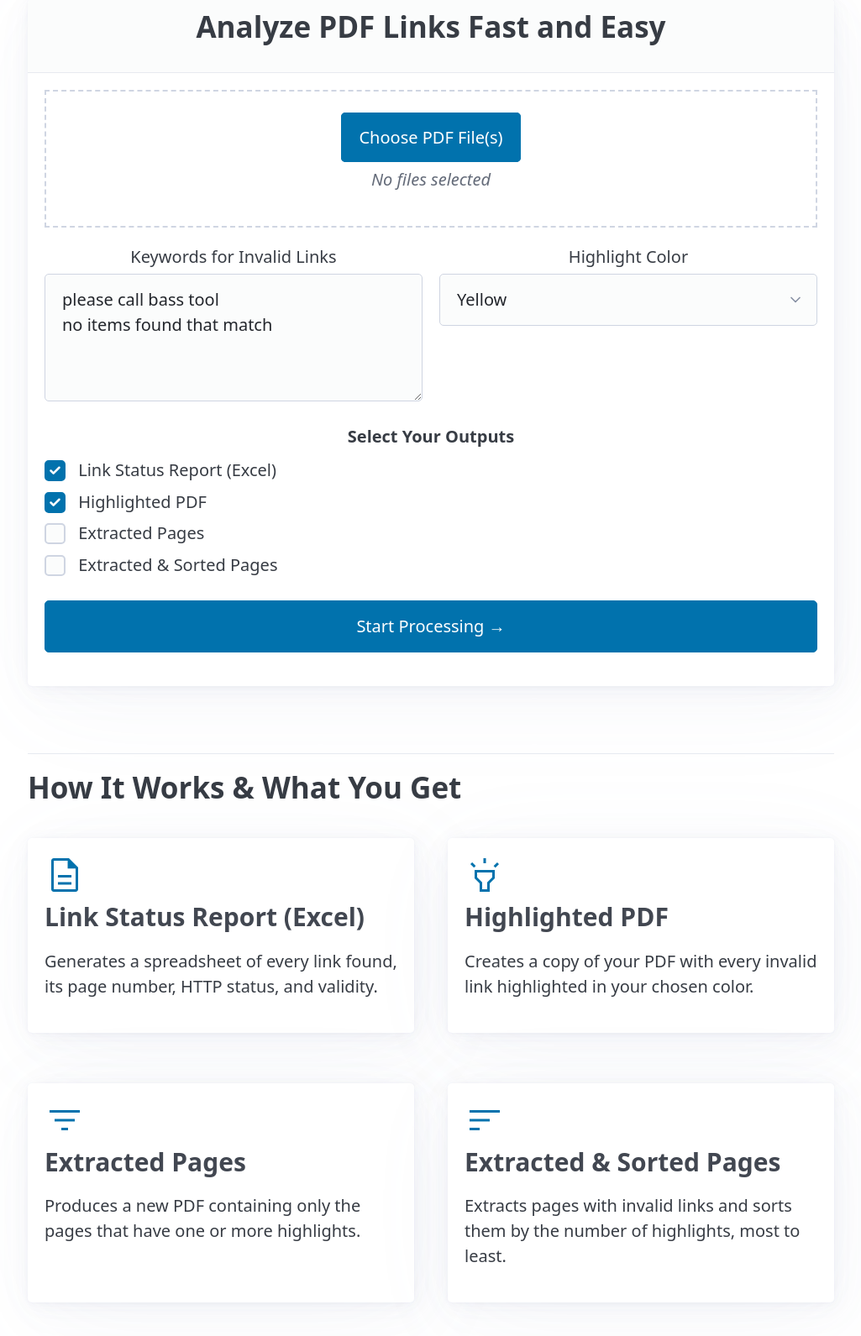
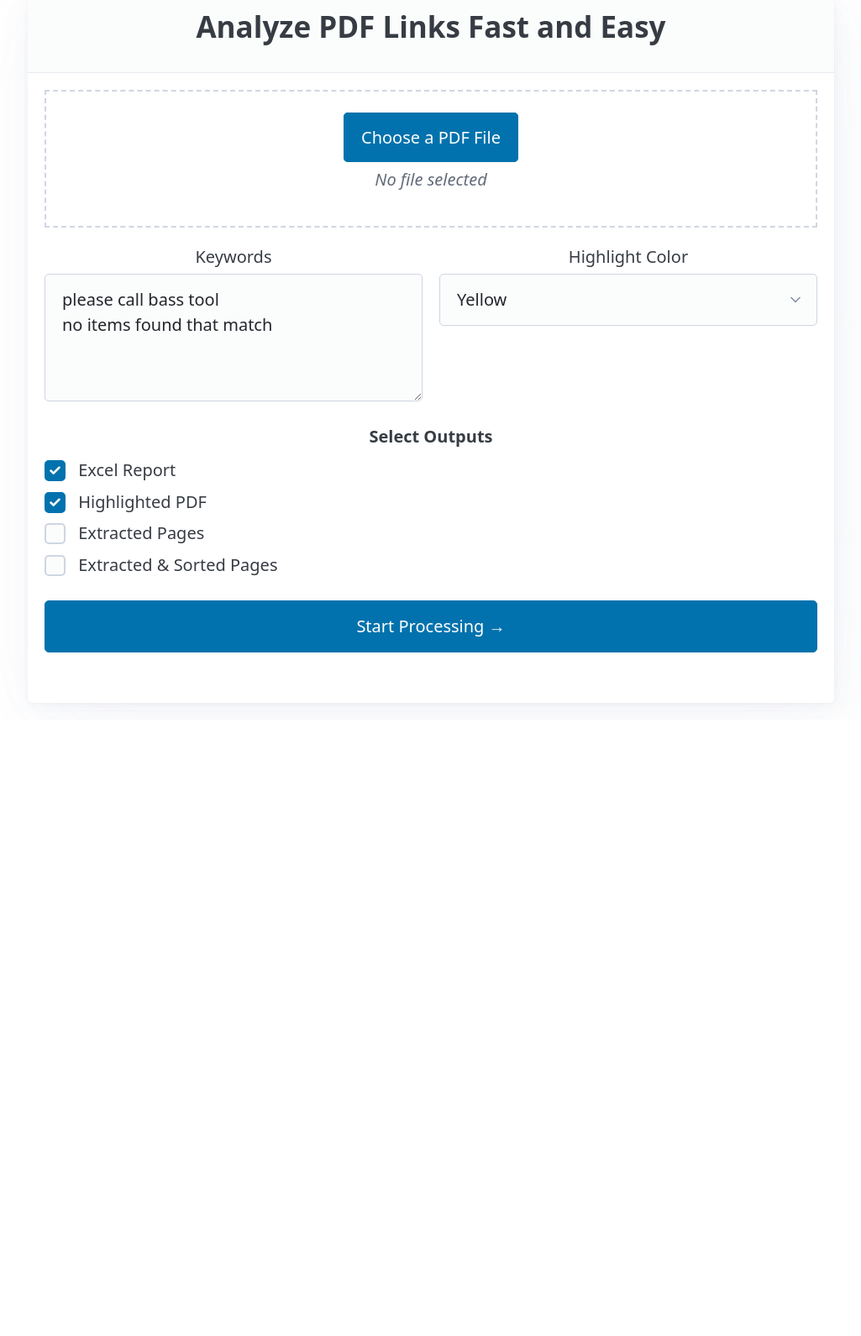
Before and after one commit to mto4167242/pdf-link-processor, a Flask app: page / in a window 1280 px wide. Shown: the part 125-1716 px from the top of the page at 84% size, without its empty margins (127-1152 px from the left). After the commit the page ends 966 px from the top, so only its background shows below. Run offline with Flask 3, Linux system fonts and the light colour scheme; some libraries are stand-ins or nearby versions.

Commit message:
Add files via upload

```diff
--- a/templates/index.html
+++ b/templates/index.html
@@ -5,139 +5,138 @@
     <meta charset="UTF-8">
     <meta name="viewport" content="width=device-width, initial-scale=1.0">
     <title>PDF Link Processor</title>
-
     <link rel="stylesheet" href="https://cdn.jsdelivr.net/npm/@picocss/pico@2/css/pico.min.css"/>
     <link rel="stylesheet" href="https://fonts.googleapis.com/css2?family=Material+Symbols+Outlined:opsz,wght,FILL,GRAD@24,400,0,0" />
-
-    <!-- Custom Styles -->
     <style>
-        :root { --pico-primary: #334e99; --pico-primary-hover: #263a73; --pico-primary-focus: rgba(51, 78, 153, 0.25); --pico-primary-inverse: #fff; }
-        .container { max-width: 960px; }
-        .navbar { display: flex; justify-content: space-between; align-items: center; padding: 1rem 0; margin-bottom: 2rem; }
-        .navbar-brand { display: flex; align-items: center; gap: 1rem; font-weight: bold; font-size: 1.2rem; }
-        .navbar-brand img { height: 40px; }
-        #theme-toggle { display: flex; align-items: center; justify-content: center; width: 44px; height: 44px; padding: 0; }
-        .form-box { text-align: center; }
-        input[type="file"] { display: none; }
-        .file-upload-wrapper { border: 2px dashed var(--pico-form-element-border-color); padding: 2rem; text-align: center; cursor: pointer; margin-bottom: 1rem; transition: border-color 0.2s; }
-        .file-upload-wrapper:hover { border-color: var(--pico-primary); }
-        #filename-display { margin-top: 1rem; font-style: italic; color: var(--pico-muted-color); }
-        .grid { grid-template-columns: 1fr 1fr; }
-        .instructions { margin-top: 4rem; text-align: left; }
-        .instructions-grid { display: grid; gap: 2rem; margin-top: 2rem; grid-template-columns: repeat(2, 1fr); }
-        .instructions-grid .material-symbols-outlined { font-size: 48px; color: var(--pico-primary); }
-        @media (max-width: 768px) { .instructions-grid { grid-template-columns: 1fr; } .grid { grid-template-columns: 1fr; } }
+        /* All previous styles are correct and unchanged */
+        .container { max-width: 960px; } .navbar { display: flex; justify-content: space-between; align-items: center; padding: 1rem 0; margin-bottom: 2rem; } .navbar-brand { display: flex; align-items: center; gap: 1rem; font-weight: bold; font-size: 1.2rem; } .navbar-brand img { height: 40px; } #theme-toggle { display: flex; align-items: center; justify-content: center; width: 44px; height: 44px; padding: 0; } .form-box { text-align: center; } input[type="file"] { display: none; } .file-upload-wrapper { border: 2px dashed var(--pico-form-element-border-color); padding: 2rem; text-align: center; cursor: pointer; margin-bottom: 1rem; transition: border-color 0.2s; } .file-upload-wrapper:hover { border-color: var(--pico-primary); } #filename-display { margin-top: 1rem; font-style: italic; color: var(--pico-muted-color); } .grid { grid-template-columns: 1fr 1fr; } .instructions { margin-top: 4rem; text-align: left; } .instructions-grid { display: grid; gap: 2rem; margin-top: 2rem; grid-template-columns: repeat(2, 1fr); } .instructions-grid .material-symbols-outlined { font-size: 48px; color: var(--pico-primary); } @media (max-width: 768px) { .instructions-grid { grid-template-columns: 1fr; } .grid { grid-template-columns: 1fr; } }
     </style>
 </head>
-
 <body>
     <div class="container">
-        <header>
-            <nav class="navbar">
-                <div class="navbar-brand"><img src="/static/logo.png" alt="App Logo"><span>PDF Link Processor</span></div>
-                <button id="theme-toggle" class="secondary outline"><span class="material-symbols-outlined">light_mode</span></button>
-            </nav>
+        <header> <!-- Header is unchanged -->
+            <nav class="navbar"><div class="navbar-brand"><img src="/static/logo.png" alt="App Logo"><span>PDF Link Processor</span></div><button id="theme-toggle" class="secondary outline"><span class="material-symbols-outlined">light_mode</span></button></nav>
         </header>
-
         <main>
             <article class="form-box">
                 <header><h2>Analyze PDF Links Fast and Easy</h2></header>
-                <form action="/process" method="post" enctype="multipart/form-data">
-                    <label for="pdf_file_input" class="file-upload-wrapper">
-                        <span role="button">Choose PDF File(s)</span>
-                        <div id="filename-display">No files selected</div>
-                    </label>
-                    <!-- Added 'multiple' to allow batch uploads -->
-                    <input type="file" name="pdf_file" id="pdf_file_input" required multiple>
-
+                <form id="process-form">
+                    <fieldset id="form-fieldset"> <!-- NEW: Fieldset to easily disable the form -->
+                        <label for="pdf_file_input" class="file-upload-wrapper"><span role="button">Choose a PDF File</span><div id="filename-display">No file selected</div></label>
+                        <input type="file" name="pdf_file" id="pdf_file_input" required>
                         <div class="grid">
-                        <label for="keywords">
-                            Keywords for Invalid Links
-                            <textarea name="keywords" id="keywords" rows="4">please call bass tool
-no items found that match</textarea>
-                        </label>
-                        <label for="highlight_color">
-                            Highlight Color
-                            <select id="highlight_color" name="highlight_color">
-                                <option value="Yellow" selected>Yellow</option>
-                                <option value="Pink">Pink</option>
-                                <option value="Green">Green</option>
-                                <option value="Blue">Blue</option>
-                            </select>
-                        </label>
+                            <label for="keywords">Keywords<textarea name="keywords" id="keywords" rows="4">please call bass tool
+no items found that match</textarea></label>
+                            <label for="highlight_color">Highlight Color<select id="highlight_color" name="highlight_color"><option value="Yellow" selected>Yellow</option><option value="Pink">Pink</option><option value="Green">Green</option><option value="Blue">Blue</option></select></label>
                         </div>
-
-                    <fieldset><legend><strong>Select Your Outputs</strong></legend>
-                        <label><input type="checkbox" name="outputs" value="excel" checked> Link Status Report (Excel)</label>
+                        <fieldset><legend><strong>Select Outputs</strong></legend>
+                            <label><input type="checkbox" name="outputs" value="excel" checked> Excel Report</label>
                             <label><input type="checkbox" name="outputs" value="highlighted" checked> Highlighted PDF</label>
                             <label><input type="checkbox" name="outputs" value="extracted"> Extracted Pages</label>
                             <label><input type="checkbox" name="outputs" value="sorted"> Extracted & Sorted Pages</label>
                         </fieldset>
-
-                    <button type="submit">Start Processing →</button>
+                        <button type="submit" id="submit-button">Start Processing →</button>
+                    </fieldset>
                 </form>
             </article>
 
-            <!-- Results will be displayed here -->
             <section id="results-section" style="display:none; margin-top: 2rem;">
-                <hr>
-                <h3>Processing Results</h3>
-                <article id="results-container"></article>
-            </section>
-
-            <section class="instructions"><hr><h2>How It Works & What You Get</h2>
-                <div class="instructions-grid">
-                    <article><span class="material-symbols-outlined">description</span><h3>Link Status Report (Excel)</h3><p>Generates a spreadsheet of every link found, its page number, HTTP status, and validity.</p></article>
-                    <article><span class="material-symbols-outlined">highlight</span><h3>Highlighted PDF</h3><p>Creates a copy of your PDF with every invalid link highlighted in your chosen color.</p></article>
-                    <article><span class="material-symbols-outlined">filter_list</span><h3>Extracted Pages</h3><p>Produces a new PDF containing only the pages that have one or more highlights.</p></article>
-                    <article><span class="material-symbols-outlined">sort</span><h3>Extracted & Sorted Pages</h3><p>Extracts pages with invalid links and sorts them by the number of highlights, most to least.</p></article>
-                </div>
+                <article>
+                    <header style="display:flex; justify-content:space-between; align-items:center;">
+                        <h4>Processing Live Log</h4>
+                        <!-- NEW: Cancel Button -->
+                        <button id="cancel-button" class="secondary outline">Cancel</button>
+                    </header>
+                    <progress id="progress-bar" value="0" max="100"></progress>
+                    <small id="progress-text">Initializing...</small>
+                    <div id="results-container" style="margin-top: 1rem;"></div>
+                </article>
             </section>
         </main>
     </div>
 
-    <!-- jQuery and DataTables for the interactive table -->
-    <script src="https://code.jquery.com/jquery-3.7.0.js"></script>
-    <script src="https://cdn.datatables.net/1.13.6/js/jquery.dataTables.min.js"></script>
     <script>
-        const themeToggle = document.getElementById('theme-toggle');
-        const themeIcon = themeToggle.querySelector('.material-symbols-outlined');
-        const htmlElement = document.documentElement;
-        function setTheme(theme) { htmlElement.setAttribute('data-theme', theme); themeIcon.textContent = theme === 'dark' ? 'light_mode' : 'dark_mode'; localStorage.setItem('theme', theme); }
-        themeToggle.addEventListener('click', () => { const currentTheme = htmlElement.getAttribute('data-theme'); setTheme(currentTheme === 'dark' ? 'light' : 'dark'); });
-        const savedTheme = localStorage.getItem('theme') || 'light'; setTheme(savedTheme);
+        // Theme and file input scripts are unchanged
+        const themeToggle = document.getElementById('theme-toggle'); const themeIcon = themeToggle.querySelector('.material-symbols-outlined'); const htmlElement = document.documentElement; function setTheme(theme) { htmlElement.setAttribute('data-theme', theme); themeIcon.textContent = theme === 'dark' ? 'light_mode' : 'dark_mode'; localStorage.setItem('theme', theme); } themeToggle.addEventListener('click', () => { const currentTheme = htmlElement.getAttribute('data-theme'); setTheme(currentTheme === 'dark' ? 'light' : 'dark'); }); const savedTheme = localStorage.getItem('theme') || 'light'; setTheme(savedTheme);
+        const fileInput = document.getElementById('pdf_file_input'); const filenameDisplay = document.getElementById('filename-display'); fileInput.addEventListener('change', () => { if (fileInput.files.length > 0) { filenameDisplay.textContent = fileInput.files[0].name; } else { filenameDisplay.textContent = 'No file selected'; } });
 
-        const fileInput = document.getElementById('pdf_file_input');
-        const filenameDisplay = document.getElementById('filename-display');
-        fileInput.addEventListener('change', () => {
-            if (fileInput.files.length > 1) { filenameDisplay.textContent = `${fileInput.files.length} files selected`; }
-            else if (fileInput.files.length === 1) { filenameDisplay.textContent = fileInput.files[0].name; }
-            else { filenameDisplay.textContent = 'No files selected'; }
+        // --- NEW: Enhanced SSE Form Submission ---
+        const form = document.getElementById('process-form');
+        const formFieldset = document.getElementById('form-fieldset');
+        const submitButton = document.getElementById('submit-button');
+        const cancelButton = document.getElementById('cancel-button');
+        const resultsSection = document.getElementById('results-section');
+        const progressBar = document.getElementById('progress-bar');
+        const progressText = document.getElementById('progress-text');
+        const resultsContainer = document.getElementById('results-container');
+        let eventSource; // Keep a reference to close it
+
+        form.addEventListener('submit', function(e) {
+            e.preventDefault();
+
+            formFieldset.disabled = true; // Disable the form
+            resultsSection.style.display = 'block';
+            resultsContainer.innerHTML = '';
+            progressText.textContent = 'Uploading file and starting process...';
+            progressBar.removeAttribute('value');
+
+            // Construct form data for GET request (works better with streaming)
+            const formData = new FormData(form);
+            const params = new URLSearchParams();
+            for (const pair of formData) {
+                // Handle multiple checkboxes with the same name
+                if (params.has(pair[0])) { params.append(pair[0], pair[1]); }
+                else { params.set(pair[0], pair[1]); }
+            }
+
+            // We need to send the file separately via POST
+            const fileData = new FormData();
+            fileData.append('pdf_file', fileInput.files[0]);
+
+            // First, upload the file, then start listening for events
+            fetch(`/process?${params.toString()}`, {
+                method: 'POST',
+                body: fileData
+            }).then(response => {
+                const streamUrl = response.headers.get('X-Stream-Location');
+                if (streamUrl) {
+                    eventSource = new EventSource(streamUrl);
+
+                    eventSource.onmessage = function(event) {
+                        const data = JSON.parse(event.data);
+                        progressBar.setAttribute('value', data.progress);
+                        progressBar.setAttribute('max', data.total);
+                        progressText.textContent = data.message;
+                    };
+
+                    eventSource.addEventListener('complete', function(event) {
+                        resultsContainer.innerHTML = event.data;
+                        progressText.textContent = 'All tasks complete.';
+                        eventSource.close();
+                        formFieldset.disabled = false; // Re-enable form
                     });
 
-        // This script will handle the form submission with real-time updates
-        $('form').on('submit', function(e) {
-            e.preventDefault();
-            const formData = new FormData(this);
-            const resultsSection = $('#results-section');
-            const resultsContainer = $('#results-container');
+                    eventSource.addEventListener('error', function(event) {
+                        resultsContainer.innerHTML = `<p style="color:red;"><strong>Error:</strong> ${event.data}</p>`;
+                        progressText.textContent = 'Failed.';
+                        progressBar.setAttribute('value', '0');
+                        eventSource.close();
+                        formFieldset.disabled = false; // Re-enable form
+                    });
+                }
+            }).catch(error => {
+                resultsContainer.innerHTML = `<p style="color:red;">A connection error occurred. Please try again.</p>`;
+                formFieldset.disabled = false; // Re-enable form
+            });
+        });
 
-            resultsContainer.html('<progress></progress><p>Uploading files and starting process...</p>');
-            resultsSection.show();
-
-            $.ajax({
-                url: '/process',
-                type: 'POST',
-                data: formData,
-                processData: false,
-                contentType: false,
-                success: function(data) {
-                    resultsContainer.html(data); // The server will send back the final HTML
-                },
-                error: function() {
-                    resultsContainer.html('<article><p>An error occurred. Please try again.</p></article>');
+        cancelButton.addEventListener('click', function() {
+            if (eventSource) {
+                eventSource.close();
+                progressText.textContent = 'Process canceled by user.';
+                resultsContainer.innerHTML = '';
+                formFieldset.disabled = false;
             }
-            });
         });
     </script>
 </body>
```
Lines whose indentation alone changed are shown as unchanged.
